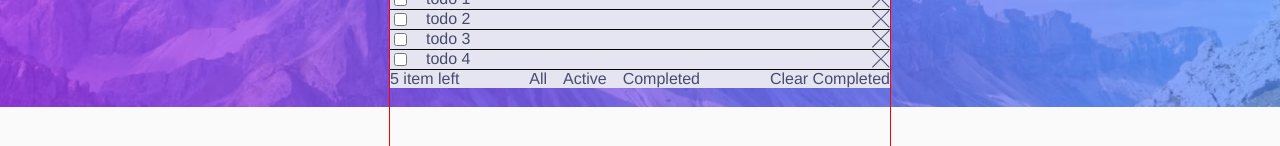
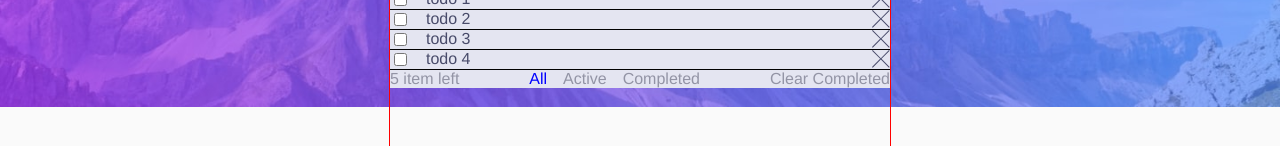
Before and after one commit to nickwang0808/Fullstack-todo-with-dark-theme, a React (Create React App) app in the folder frontend/: page / in a window 1280 px wide. Shown: the part 160-306 px from the top of the page. Built offline with nearby package versions, Linux system fonts and the light colour scheme; a web font is replaced by a local one.

Commit message:
Add additional styling logic to action bar

```diff
--- a/frontend/src/Components/BottomActionBar.tsx
+++ b/frontend/src/Components/BottomActionBar.tsx
@@ -6,16 +6,24 @@ const StyledWrapper = styled.div`
   background-color: ${(props) => props.theme.cardBg};
 `;
 
-const StyledText = styled.div`
-  color: ${(props) => props.theme.primaryText};
+const StyledBaseText = styled.div`
+  color: ${(props) => props.theme.secondaryText};
+  cursor: pointer;
+`;
+
+const StyledText = styled(StyledBaseText)<{ active?: boolean }>`
+  &:hover {
+    color: ${({ theme, active }) => !active && theme.primaryText};
+  }
+  ${({ active }) => active && "color: blue"};
 `;
 
 const BottomActionBar = () => {
   return (
     <StyledWrapper>
-      <StyledText>5 item left</StyledText>
+      <StyledBaseText>5 item left</StyledBaseText>
       <StyledWrapper style={{ gap: 16 }}>
-        <StyledText>All</StyledText>
+        <StyledText active>All</StyledText>
         <StyledText>Active</StyledText>
         <StyledText>Completed</StyledText>
       </StyledWrapper>
```
